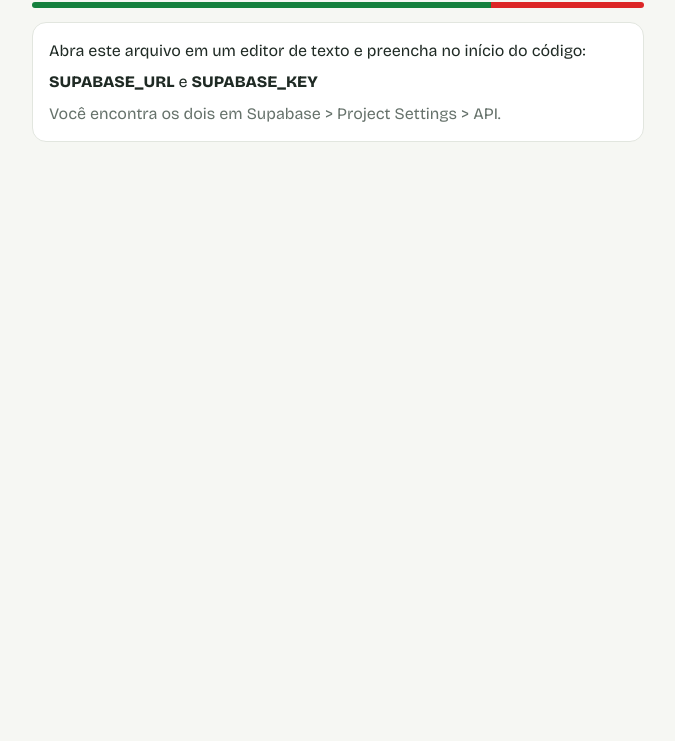
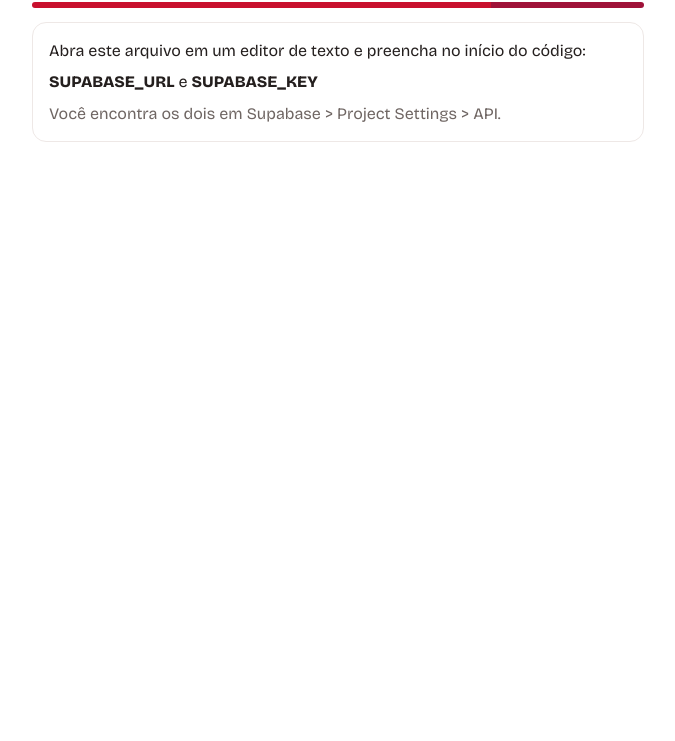
Before and after one commit to Max-1984w/lanchonete, a plain HTML site: page index.html in a window 1280 px wide. Shown: the part 59-800 px from the top of the page, without its empty margins (302-977 px from the left). Drawn offline with nearby package versions, Linux system fonts and the light colour scheme.

Commit message:
Add files via upload

```diff
--- a/index.html
+++ b/index.html
@@ -8,7 +8,7 @@
 <title>Pedidos online</title>
 <link rel="stylesheet" href="https://fonts.googleapis.com/css2?family=Bricolage+Grotesque:wght@400;600;800&display=swap">
 <style>
-:root{--bg:#f6f7f3;--card:#fff;--ink:#1f2a24;--mut:#66726b;--line:#e2e6df;--brand:#15803d;--accent:#dc2626;color-scheme:light}
+:root{--bg:#ffffff;--card:#fff;--ink:#241f1e;--mut:#6f6663;--line:#eee8e6;--brand:#c8102e;--accent:#9f1239;color-scheme:light}
 @media (prefers-color-scheme:dark){:root:not([data-theme="light"]){--bg:#121815;--card:#1c2520;--ink:#eef2ec;--mut:#9aa79f;--line:#2c3731;color-scheme:dark}}
 *{box-sizing:border-box}html{-webkit-text-size-adjust:100%}
 body{margin:0;background:var(--bg);color:var(--ink);font:16px/1.45 "Bricolage Grotesque",system-ui,sans-serif;overflow-x:hidden}
@@ -77,7 +77,7 @@
 const NEXT={novo:["preparo","Começar preparo"],preparo:["pronto","Marcar como pronto"],pronto:["entregue","Marcar como entregue"]};
 const configured=!SUPABASE_URL.startsWith("COLE");
 const db=configured?supabase.createClient(SUPABASE_URL,SUPABASE_KEY):null;
-let cfg={chave_pix:"",nome_loja:"Minha Lanchonete",mensagem:"",cor_principal:"#15803d",cor_destaque:"#dc2626"};
+let cfg={chave_pix:"",nome_loja:"Minha Lanchonete",mensagem:"",cor_principal:"#c8102e",cor_destaque:"#9f1239"};
 let menu=[],orders=[],cart={},subscribed=false;
 let V={mode:"cli",step:"menu",tab:"ped",f:"ativos",last:null,auth:false,user:null,perfil:{},aba:"entrar",mine:[],msg:"",err:"",loading:true};
 
@@ -104,7 +104,7 @@
   db.channel("pedidos").on("postgres_changes",{event:"*",schema:"public",table:"pedidos"},async()=>{await loadOrders();if(V.mode==="loja"&&V.tab==="ped")render()}).subscribe();
 }
 
-function render(){
+function render(){const hx=/^#[0-9a-f]{6}$/i,st=document.documentElement.style;if(hx.test(cfg.cor_principal))st.setProperty("--brand",cfg.cor_principal);if(hx.test(cfg.cor_destaque))st.setProperty("--accent",cfg.cor_destaque);
   document.documentElement.style.setProperty("--brand",cfg.cor_principal);
   document.documentElement.style.setProperty("--accent",cfg.cor_destaque);
   document.title=cfg.nome_loja;
```
